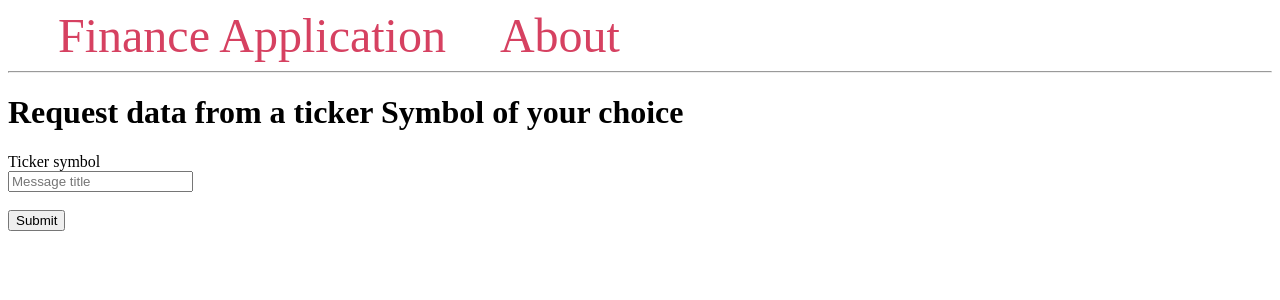
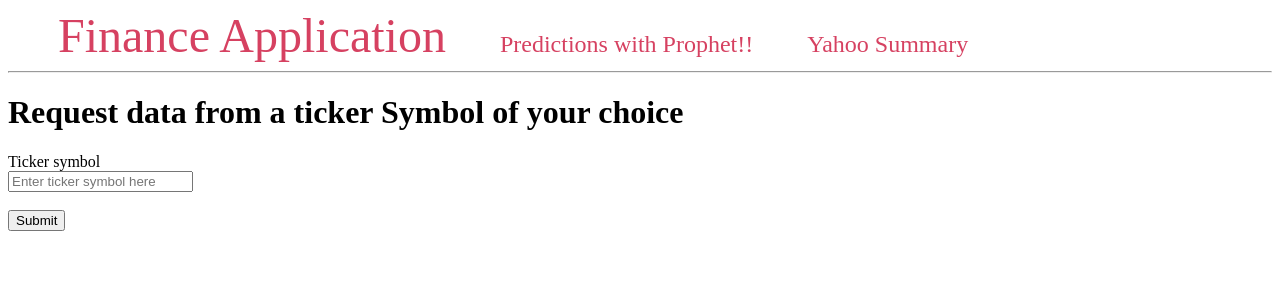
Before and after one commit to vivekvaradarajan1980/Comp4447, a Flask app: page / in a window 1280 px wide. Shown: the top 300 px of the page. Run offline with Flask 2, Linux system fonts and the light colour scheme.

Commit message:
Great work in progress/next comes modeling

```diff
--- a/App.py
+++ b/App.py
@@ -1,32 +1,54 @@
-from flask import Flask, request, render_template, url_for
+import io
+import json
+
+import plotly.utils
+from flask import Flask, request, render_template, url_for, Response
 import yfinance as yf
 import pandas as pd
+from matplotlib.backends.backend_agg import FigureCanvasAgg
+from statsmodels.graphics.tsaplots import plot_pacf
+from matplotlib.pylab import Figure
+import plotly.express as px
+import plotly.graph_objects as go
 
-from matplotlib.pylab import *
 from werkzeug.utils import redirect
 
 app = Flask(__name__)
 
+global data  # we will use this to extract the data from yfinance and consume it in our endpoints
 data = pd.DataFrame({})
 
 
-@app.route('/new/', methods=['GET', 'POST'])
-def welcome():
-    return "Hello World!"
+@app.route('/prediction/', methods=['GET', 'POST'])
+def prediction():
+    global data
+
+    fig=px.line(data, x=data.index, y=data['Close'])
+    """
+    here is where the data wrangling comes , do some arima type stuff
+    and prophet api stuff ?
+    """
+    return fig.to_html()
+
+
+
+@app.route('/summary/', methods=['GET', 'POST'])
+def summary():
+    return redirect("https://finance.yahoo.com/lookup/")
 
 
 @app.route('/ticker/<symbol>', methods=(['GET']))
 def tickerdata(symbol):
-
+    global data
     data = yf.download(symbol, period='max', interval='1d')
-    if(data.empty!=True):
-        data.to_csv(symbol+'.csv')
+    if (data.empty != True):
+        data.to_csv(symbol + '.csv')
         return data.to_html()
     else:
         return render_template('YFinanceFrontEnd.html')
 
 
-@app.route('/finance/', methods=(['POST','GET']))
+@app.route('/finance/', methods=(['POST', 'GET']))
 def getTicker():
     if request.method == "POST":
         ticker = request.form['ticker']
@@ -44,4 +66,4 @@ def index():
 
 
 if __name__ == '__main__':
-    app.run(host='127.0.0.1', port=5000)
+    app.run(host='0.0.0.0', port=5000)
--- a/templates/YfinanceFrontEnd.html
+++ b/templates/YfinanceFrontEnd.html
@@ -7,8 +7,8 @@
         <label for="ticker">Ticker symbol</label>
         <br>
         <input type="text" name="ticker"
-               placeholder="Message title"
-               value="{{ request.form['ticker'] }}"></input>
+               placeholder="Enter ticker symbol here"
+               value="{{ request.form['ticker'] }}">
         <br>
         <br>
         <button type="submit">Submit</button>
--- a/templates/base.html
+++ b/templates/base.html
@@ -21,7 +21,8 @@
 <body>
     <nav>
         <a href="{{ url_for('index') }}">Finance Application</a>
-        <a href="#">About</a>
+        <a style="font-size:1.5em" href="{{ url_for('prediction')}}">Predictions with Prophet!!</a>
+        <a style="font-size:1.5em" href="{{ url_for('summary')}}">Yahoo Summary</a>
     </nav>
     <hr>
     <div class="content">
```
